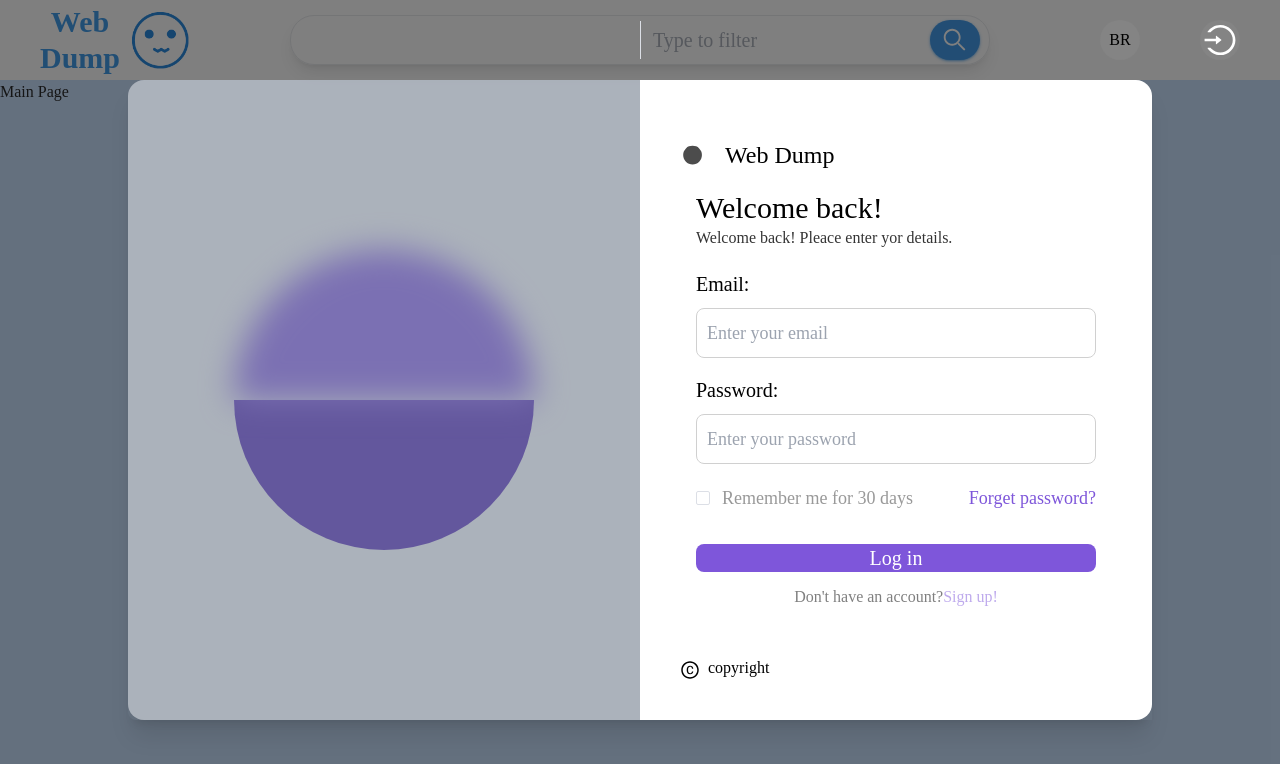
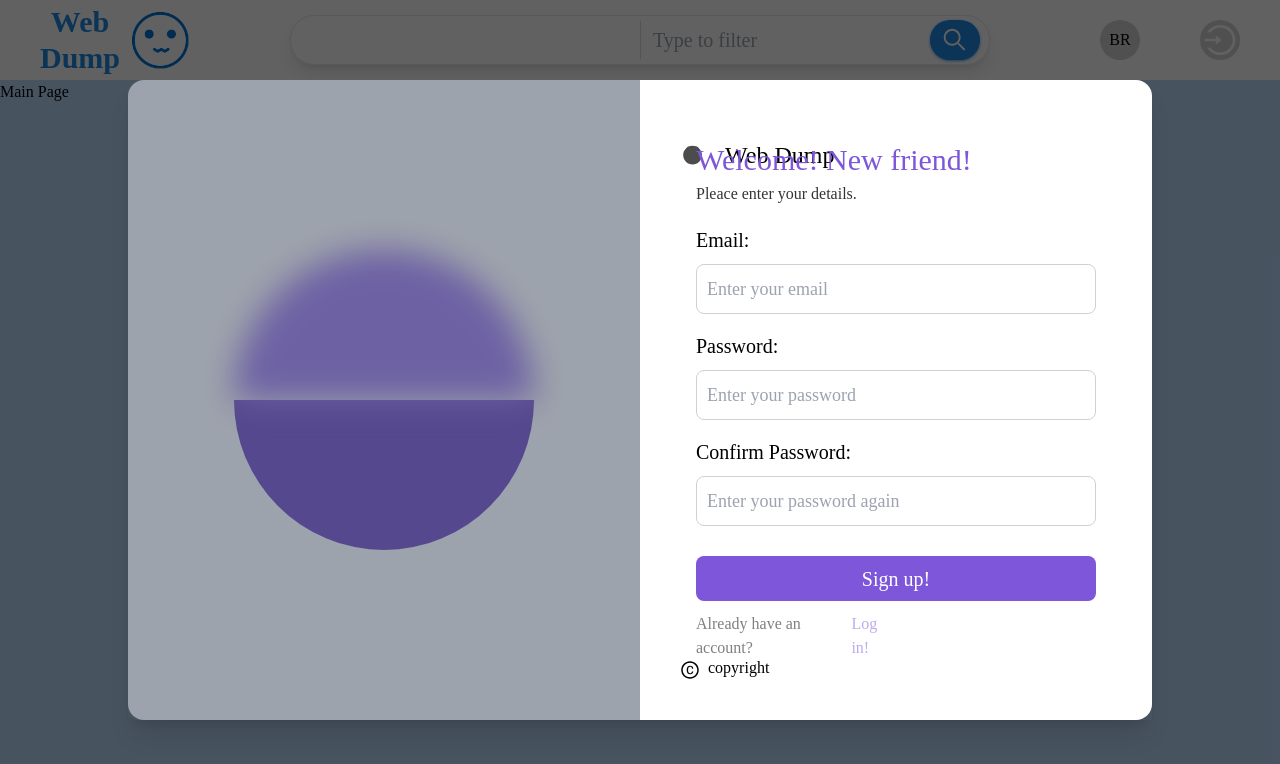
Before and after one commit to BSJJC/Found-this-front-end, a Vue app: page / in a window 1280 px wide. Both pictures are taken after a click on the link "Sign up!". Shown: the top 764 px of the page. Built offline with nearby package versions, Linux system fonts and the light colour scheme; a web font is replaced by a local one.

Commit message:
start split forms

```diff
--- a/src/components/LogInAndRegister.vue
+++ b/src/components/LogInAndRegister.vue
@@ -7,9 +7,11 @@ const mode = ref("login-mode");
 </script>
 
 <template>
+  <!-- mask -->
   <div
-    class="absolute w-screen h-screen flex justify-center items-center bg-[#25252595]"
+    class="absolute w-screen h-screen flex justify-center items-center bg-[#0000009e] z-[100]"
   >
+    <!-- panel -->
     <div
       id="panel"
       class="rounded-l-lg w-[1px] h-[1px] shadow-xl grid grid-cols-2"
@@ -30,26 +32,37 @@ const mode = ref("login-mode");
         </div>
 
         <!-- Main  -->
-
+        <div class="w-full flex-grow flex justify-center items-center flex-col">
+          <transition name="mode-change" mode="out-in">
             <!-- Log in main page -->
-        <div class="w-full flex-grow flex justify-center items-center flex-col">
-          <div class="text-3xl w-[400px] h-[40px]">Welcome back!</div>
+            <div v-if="mode === 'login-mode'">
+              <div class="text-3xl w-[400px] h-[40px] text-[#7E56DA]">
+                Welcome back!
+              </div>
 
               <div class="w-[400px] opacity-80">
-            Welcome back! Pleace enter yor details.
+                Welcome back! Pleace enter your details.
               </div>
 
               <el-form class="w-[400px] mt-5">
                 <div class="text-xl">Email:</div>
 
                 <el-form-item>
-              <input type="text" placeholder="Enter your email" />
+                  <input
+                    type="text"
+                    placeholder="Enter your email"
+                    class="text-[#7E56DA]"
+                  />
                 </el-form-item>
 
                 <div class="text-xl">Password:</div>
 
                 <el-form-item>
-              <input type="password" placeholder="Enter your password" />
+                  <input
+                    type="password"
+                    placeholder="Enter your password"
+                    class="text-[#7E56DA]"
+                  />
                 </el-form-item>
 
                 <el-form-item>
@@ -79,7 +92,7 @@ const mode = ref("login-mode");
               <button
                 class="w-[400px] h-[45px] bg-[#7E56DA] text-white text-xl rounded-lg transition duration-200 my-3 hover:bg-[#a07bf7]"
               >
-            Log in
+                Log in!
               </button>
 
               <div
@@ -97,6 +110,72 @@ const mode = ref("login-mode");
                   >Sign up!</a
                 >
               </div>
+            </div>
+
+            <!-- Register main page -->
+            <div v-else>
+              <div class="text-3xl w-[400px] h-[40px] text-[#7E56DA]">
+                Welcome! New friend!
+              </div>
+
+              <div class="w-[400px] opacity-80">Pleace enter your details.</div>
+
+              <el-form class="w-[400px] mt-5">
+                <div class="text-xl">Email:</div>
+
+                <el-form-item>
+                  <input
+                    type="text"
+                    placeholder="Enter your email"
+                    class="text-[#7E56DA]"
+                  />
+                </el-form-item>
+
+                <div class="text-xl">Password:</div>
+
+                <el-form-item>
+                  <input
+                    type="password"
+                    placeholder="Enter your password"
+                    class="text-[#7E56DA]"
+                  />
+                </el-form-item>
+
+                <div class="text-xl">Confirm Password:</div>
+
+                <el-form-item>
+                  <input
+                    type="password"
+                    placeholder="Enter your password again"
+                    class="text-[#7E56DA]"
+                  />
+                </el-form-item>
+              </el-form>
+
+              <button
+                class="w-[400px] h-[45px] bg-[#7E56DA] text-white text-xl rounded-lg transition duration-200 my-3 hover:bg-[#a07bf7]"
+              >
+                Sign up!
+              </button>
+
+              <div
+                class="w-1/2 h-[45px] flex justify-center items-center opacity-50"
+              >
+                Already have an account?
+                <a
+                  href="#"
+                  class="text-[#7E56DA] hover:text-[#a07bf7]"
+                  @click="
+                    mode === 'login-mode'
+                      ? (mode = 'register-mode')
+                      : (mode = 'login-mode')
+                  "
+                >
+                  Log in!</a
+                >
+              </div>
+            </div>
+          </transition>
         </div>
 
         <!-- copyright -->
@@ -136,12 +215,12 @@ const mode = ref("login-mode");
 
 .mode-change-enter-from {
   opacity: 0;
-  transform: translateY(100%);
+  transform: translateY(50px);
 }
 
 .mode-change-leave-to {
   opacity: 0;
-  transform: translateY(-100%);
+  transform: translateY(-50px);
 }
 
 img {
```
Also changed, not shown: 1 other file (tests, documents, lock files or other folders). Lines whose indentation alone changed are shown as unchanged.
